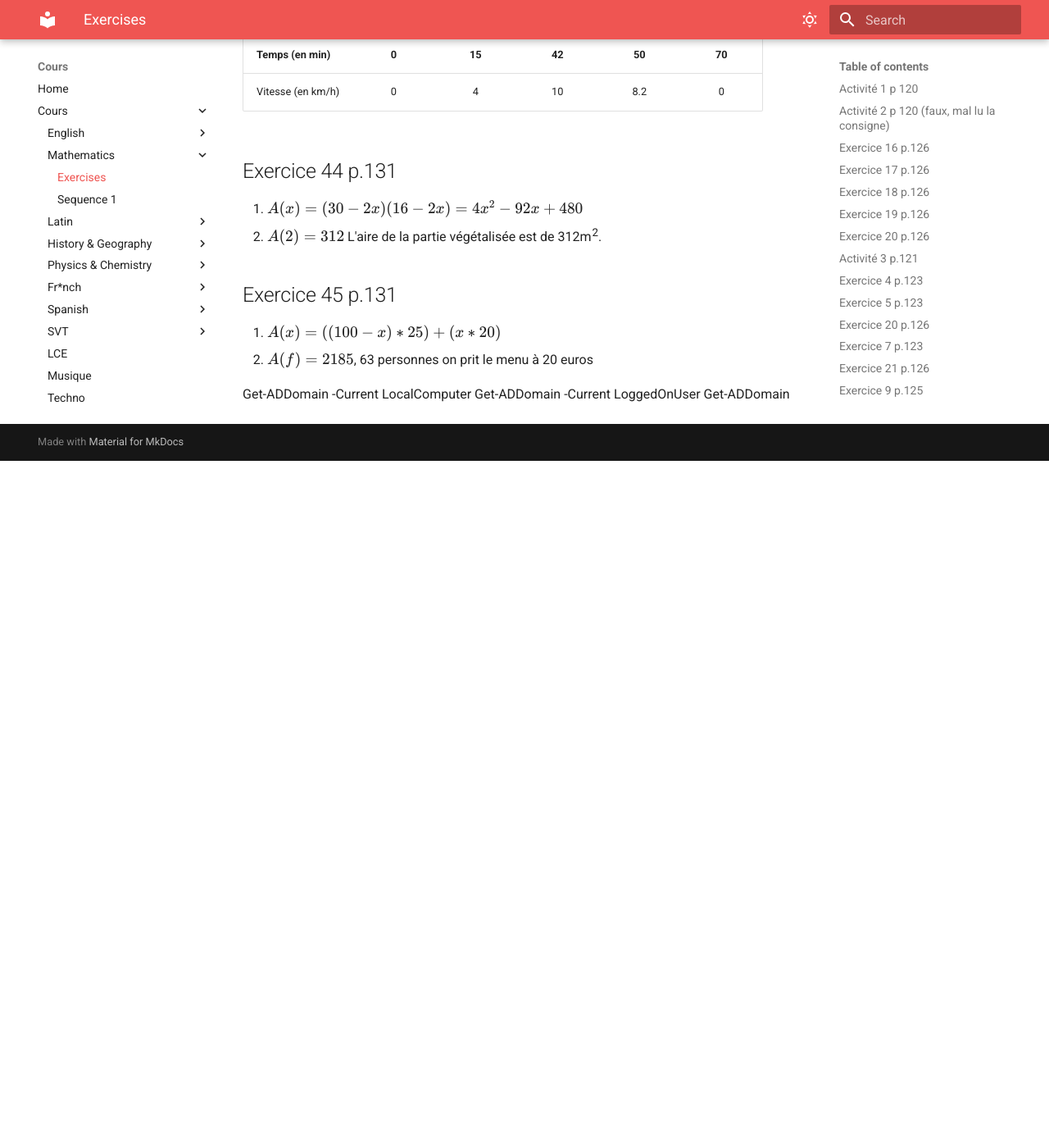
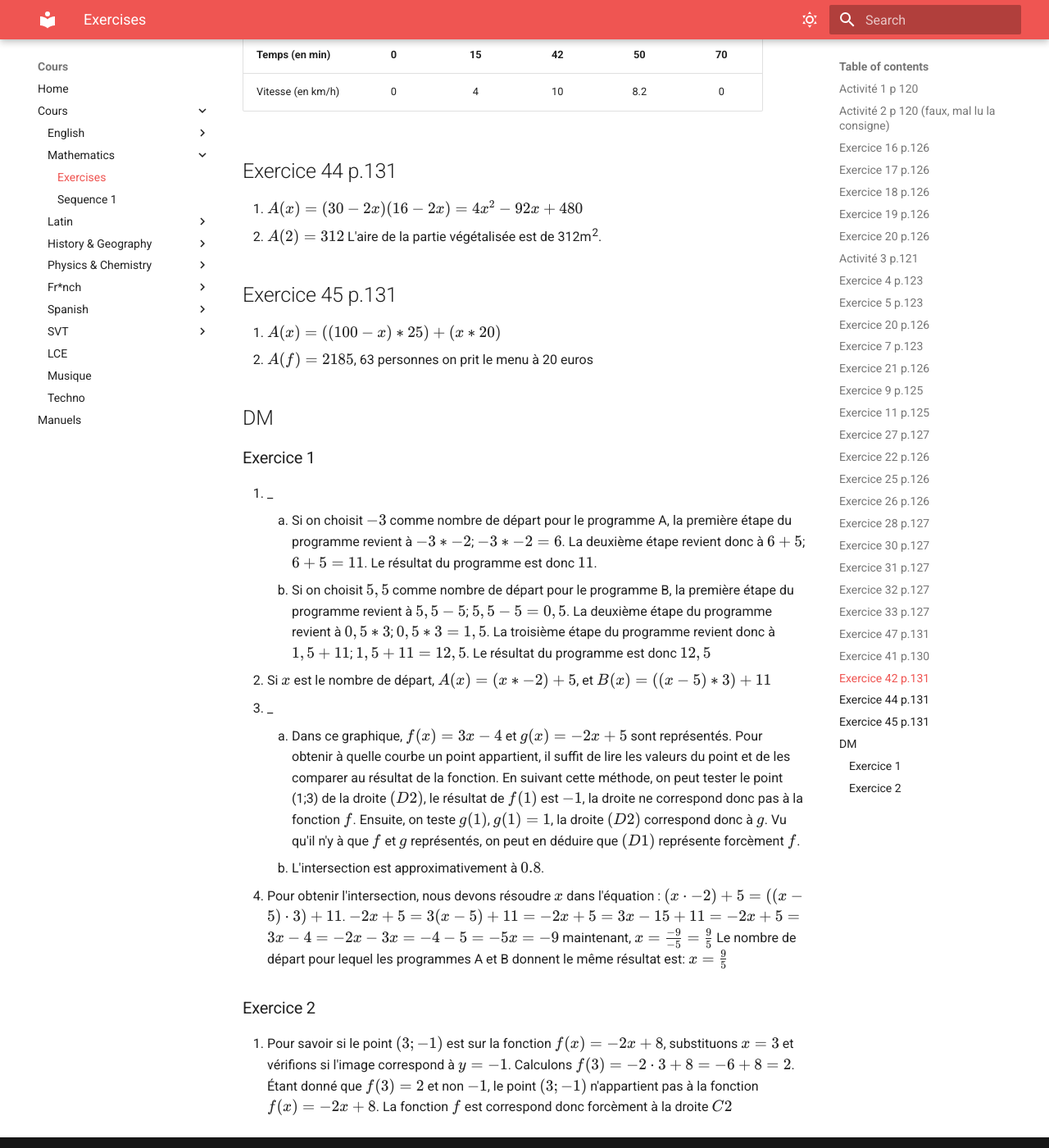
Before and after one commit to Labfox/Cours, an MkDocs documentation site: the page built from docs/mathematics/exercises.md, in a window 1280 px wide and 1400 px high, scrolled down 7081 px. Shown: the whole window at 82% size. Built offline with MkDocs 1.6.1 and Material for MkDocs 9.7.7, drawn with Linux system fonts in a browser that asks for light colours; before the commit the page ends 7643 px from its top, so only the background shows below that.

Commit message:
Add new exercises to mathematics documentation
Includes detailed solutions and explanations for various exercises. Updates the documentation to provide more comprehensive practice problems and step-by-step solutions for students.

```diff
--- a/docs/mathematics/exercises.md
+++ b/docs/mathematics/exercises.md
@@ -220,8 +220,18 @@
 1. $A(x) = ((100-x)*25)+(x*20)$
 2. $A(f) = 2 185$, 63 personnes on prit le menu à 20 euros
 
+## DM
+### Exercice 1
 
+1. _
+    1. Si on choisit $-3$ comme nombre de départ pour le programme A, la première étape du programme revient à $-3*-2$; $-3*-2=6$. La deuxième étape revient donc à $6+5$; $6+5=11$. Le résultat du programme est donc $11$.
+    2. Si on choisit $5,5$ comme nombre de départ pour le programme B, la première étape du programme revient à $5,5-5$; $5,5-5=0,5$. La deuxième étape du programme revient à $0,5*3$; $0,5*3=1,5$. La troisième étape du programme revient donc à $1,5+11$; $1,5+11=12,5$. Le résultat du programme est donc $12,5$
+2. Si $x$ est le nombre de départ, $A(x)=(x*-2)+5$, et $B(x)=((x-5)*3)+11$
+3. _
+    4. Dans ce graphique, $f(x)=3x-4$ et $g(x)=-2x+5$ sont représentés. Pour obtenir à quelle courbe un point appartient, il suffit de lire les valeurs du point et de les comparer au résultat de la fonction. En suivant cette méthode, on peut tester le point (1;3) de la droite $(D2)$, le résultat de $f(1)$ est $-1$, la droite ne correspond donc pas à la fonction $f$. Ensuite, on teste $g(1)$, $g(1)=1$, la droite $(D2)$ correspond donc à $g$. Vu qu'il n'y à que $f$ et $g$ représentés, on peut en déduire que $(D1)$ représente forcèment $f$.
+    5. L'intersection est approximativement à $0.8$.
+4. Pour obtenir l'intersection, nous devons résoudre $x$ dans l'équation : $(x \cdot -2) + 5 = ((x - 5) \cdot 3) + 11$. $-2x + 5 = 3(x - 5) + 11 = -2x + 5 = 3x - 15 + 11 = -2x + 5 = 3x - 4 = -2x - 3x = -4 - 5 = -5x = -9$ maintenant, $x = \frac{-9}{-5} = \frac{9}{5}$ Le nombre de départ pour lequel les programmes A et B donnent le même résultat est:  $x = \frac{9}{5}$
 
-Get-ADDomain -Current LocalComputer
-Get-ADDomain -Current LoggedOnUser
-Get-ADDomain
+### Exercice 2
+
+1. Pour savoir si le point \((3; -1)\) est sur la fonction \(f(x) = -2x + 8\), substituons \(x = 3\) et vérifions si l'image correspond à \(y = -1\). Calculons \(f(3) = -2 \cdot 3 + 8 = -6 + 8 = 2\). Étant donné que \(f(3) = 2\) et non \(-1\), le point \((3; -1)\) n'appartient pas à la fonction \(f(x) = -2x + 8\). La fonction $f$ est correspond donc forcèment à la droite $C2$
```
